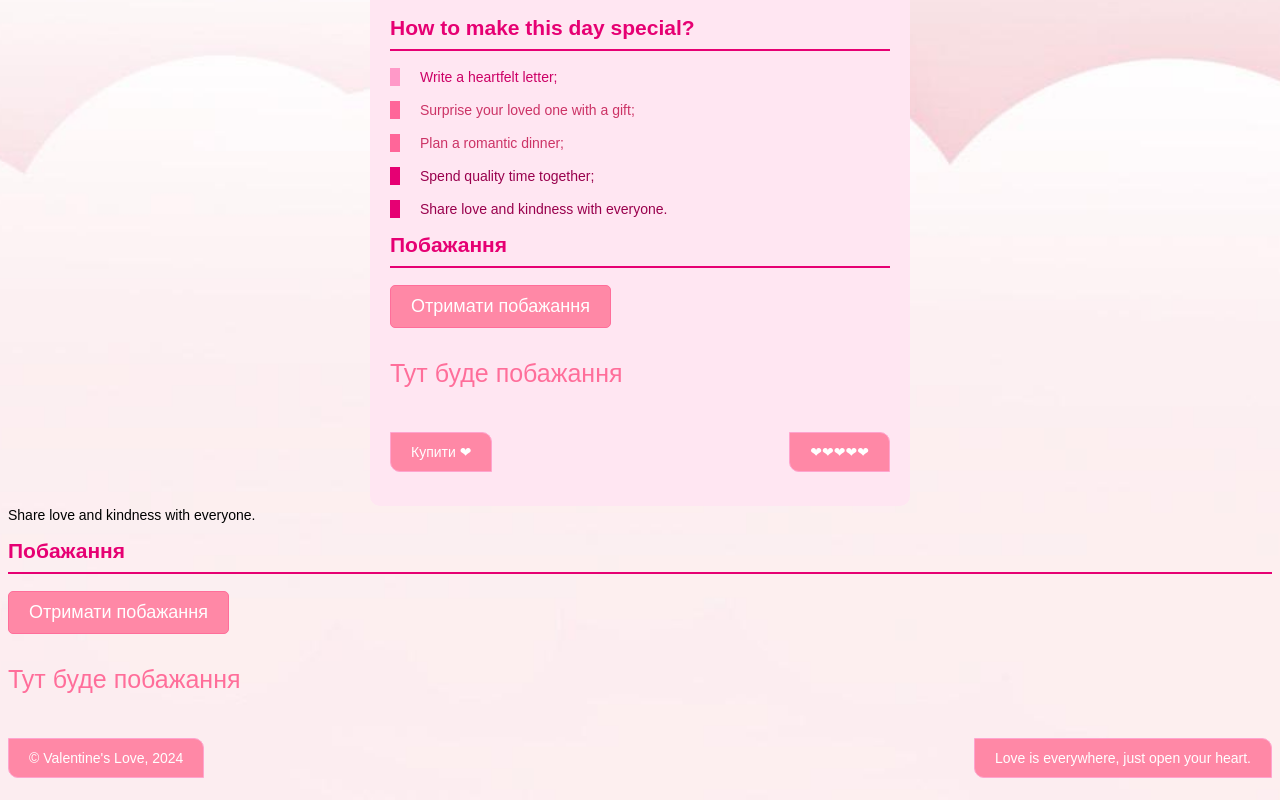
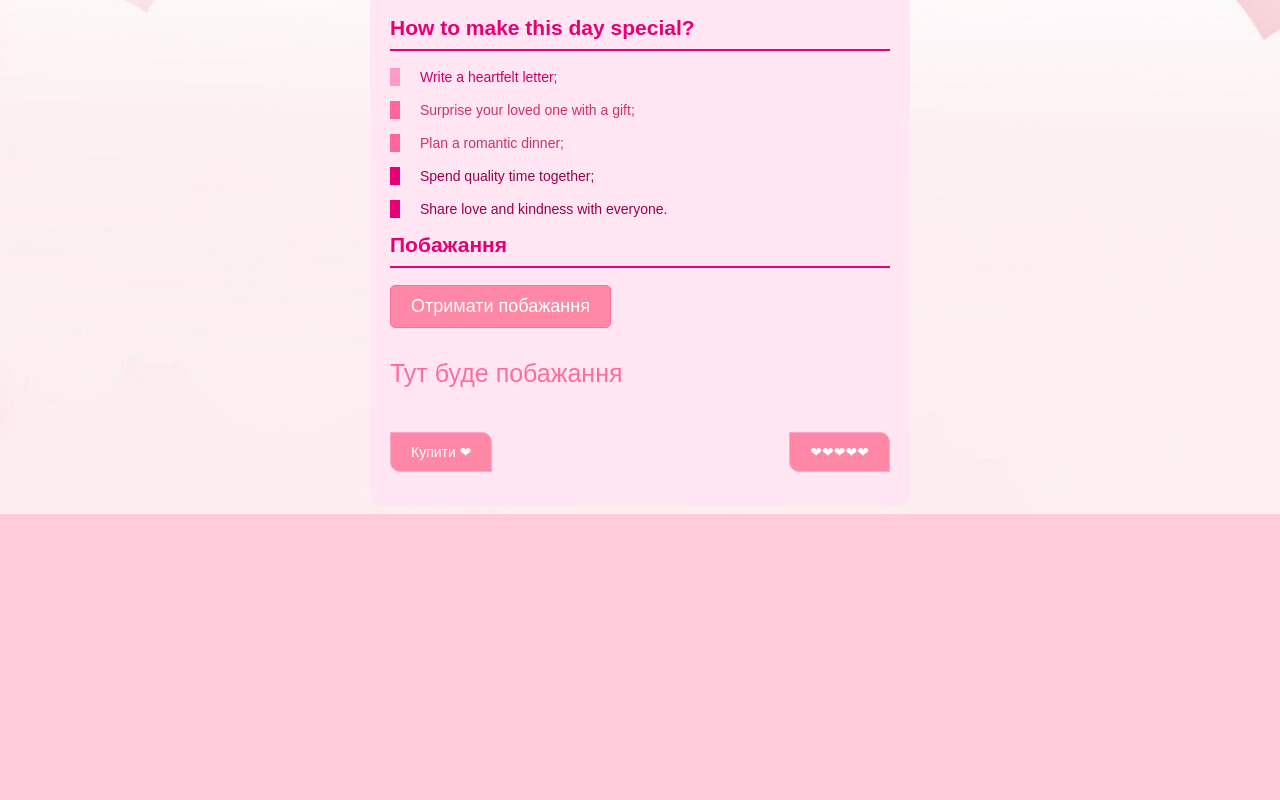
Before and after one commit to Chebikik/Valentine-s-Day, a plain HTML site: page index.html in a window 1280 px wide. Shown: the part 636-1436 px from the top of the page. After the commit the page ends 1150 px from the top, so only its background shows below. Drawn offline with Linux system fonts and the light colour scheme.

Commit message:
Update index.html

```diff
--- a/index.html
+++ b/index.html
@@ -54,22 +54,3 @@
       </body>
       <script src="script.js"></script>
       </html>
-            Share love and kindness with everyone.
-          </li>
-        </ul>
-      </section>
-
-      <section class="wishes">
-        <h2>Побажання</h2>
-        <button id="btn_wishes">Отримати побажання</button>
-        <p id="p_wishes">Тут буде побажання</p>
-      </section>
-
-      <footer class="site-footer">
-        <p>© Valentine's Love, 2024</p>
-        <p>Love is everywhere, just open your heart.</p>
-      </footer>
-    </div>
-  </body>
-  <script src="script.js"></script>
-</html>
```
